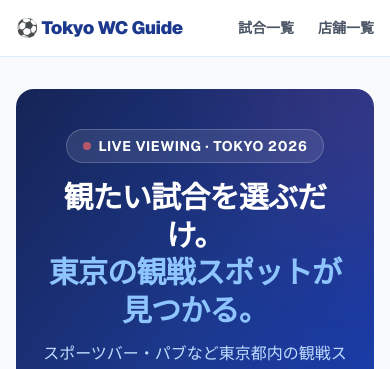
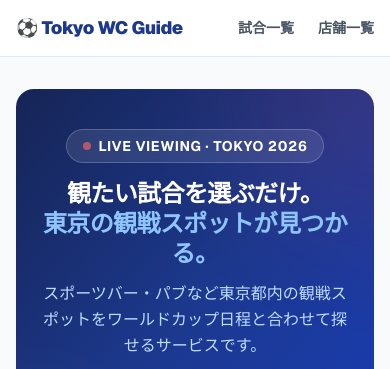
Before and after one commit to ryoyayamamoto-commits/tokyo-wc-guide, a Next.js app: page / in a window 390 px wide. Shown: the top 369 px of the page. Built offline with nearby package versions, Linux system fonts and the light colour scheme; no server answers; the database is empty.

Commit message:
Reduce hero font size on mobile to prevent text overflow

```diff
--- a/app/page.tsx
+++ b/app/page.tsx
@@ -30,7 +30,7 @@
             <span className="w-2 h-2 rounded-full bg-red-400 animate-pulse" />
             LIVE VIEWING · TOKYO 2026
           </div>
-          <h1 className="text-3xl md:text-5xl font-black tracking-tight mb-3 leading-tight">
+          <h1 className="text-2xl sm:text-3xl md:text-5xl font-black tracking-tight mb-3 leading-tight">
             観たい試合を選ぶだけ。
             <span className="block text-blue-300">東京の観戦スポットが見つかる。</span>
           </h1>
```
